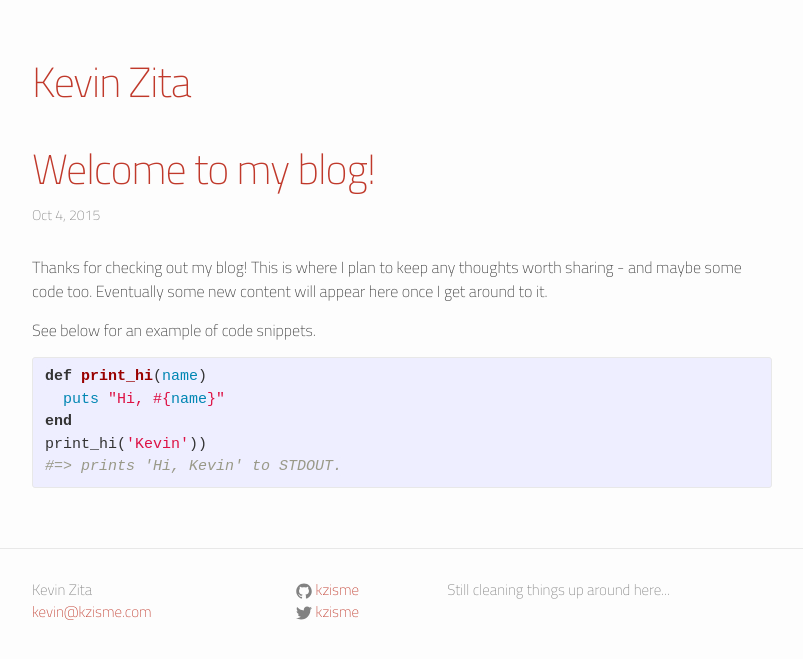
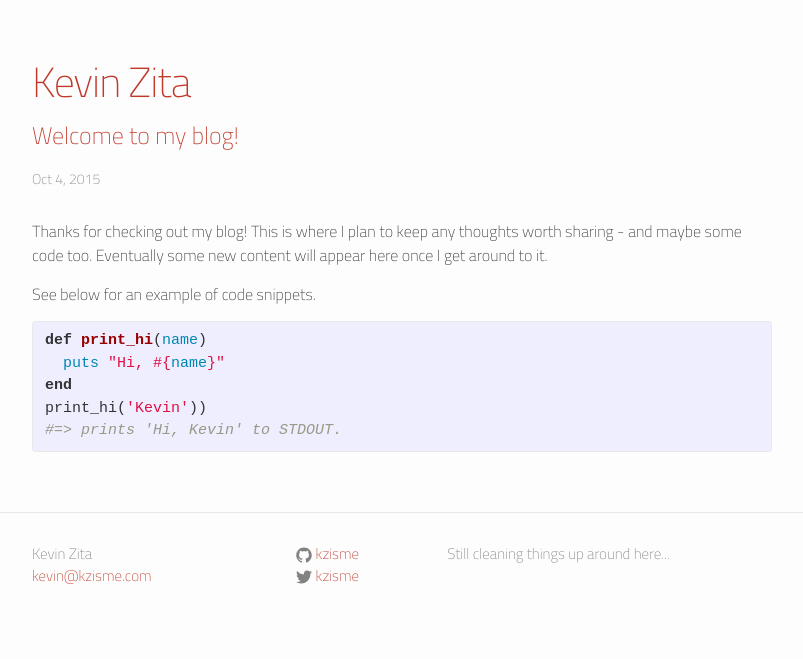
Before and after one commit to kzisme/site, a Jekyll site: the page built from _posts/2015-10-04-welcome-to-jekyll.markdown, in a window 1280 px wide. Shown: the top 659 px of the page, without its empty margins (238-1041 px from the left). Built offline with Jekyll 4.4.1, drawn with Linux system fonts in a browser that asks for light colours.

Commit message:
Fixed hierarchy issue

```diff
--- a/_layouts/post.html
+++ b/_layouts/post.html
@@ -4,7 +4,7 @@ layout: default
 <div class="post">
     <h1 class="post-title"><a href="/index.html">Kevin Zita</a></h1>
   <header class="post-header">
-    <h1 class="post-title">{{ page.title }}</h1>
+    <h1 class="post-link">{{ page.title }}</h1>
     <p class="post-meta">{{ page.date | date: "%b %-d, %Y" }}{% if page.author %} • {{ page.author }}{% endif %}{% if page.meta %} • {{ page.meta }}{% endif %}</p>
   </header>
 
```
